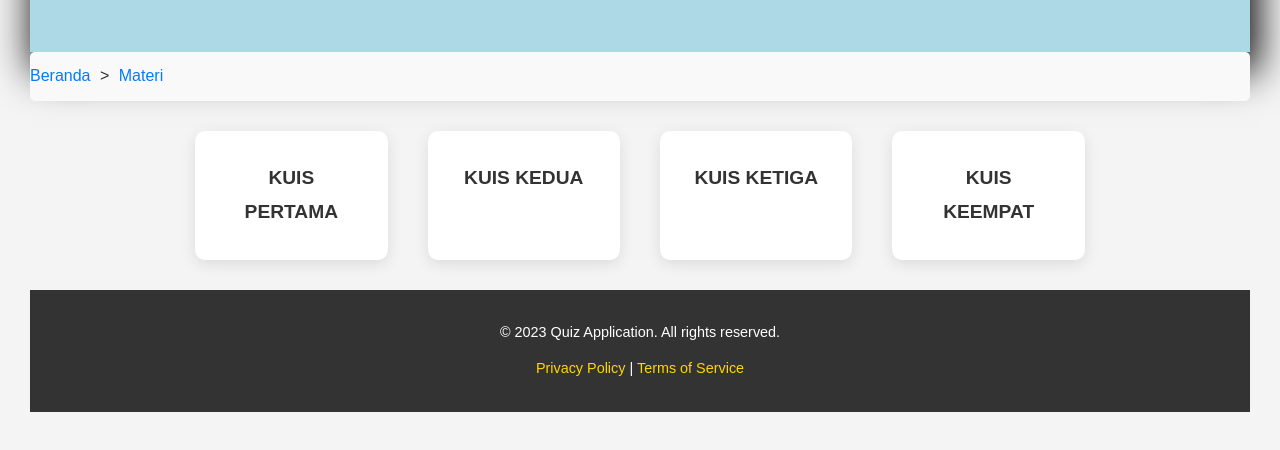
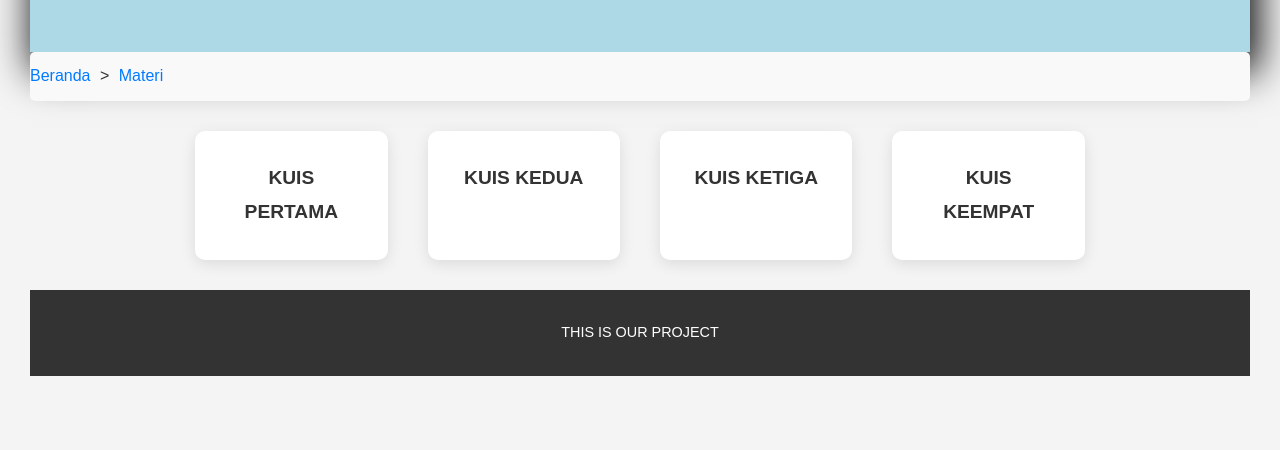
Before and after one commit to Hyunyra/True-nan, a plain HTML site: page kuiz.html in a window 1280 px wide. Shown: the part 178-628 px from the top of the page. Drawn offline with Linux system fonts and the light colour scheme.

Commit message:
Update kuiz.html

```diff
--- a/kuiz.html
+++ b/kuiz.html
@@ -62,8 +62,7 @@
 
   <!-- BAGIAN BAWAH KUIZ -->
   <footer class="footer">
-    <p>&copy; 2023 Quiz Application. All rights reserved.</p>
-    <p><a href="#">Privacy Policy</a> | <a href="#">Terms of Service</a></p>
+    <P>THIS IS OUR PROJECT</P>
   </footer>
   <!-- BAGIAN BAWAH KUIZ SELESAI -->
 
```
